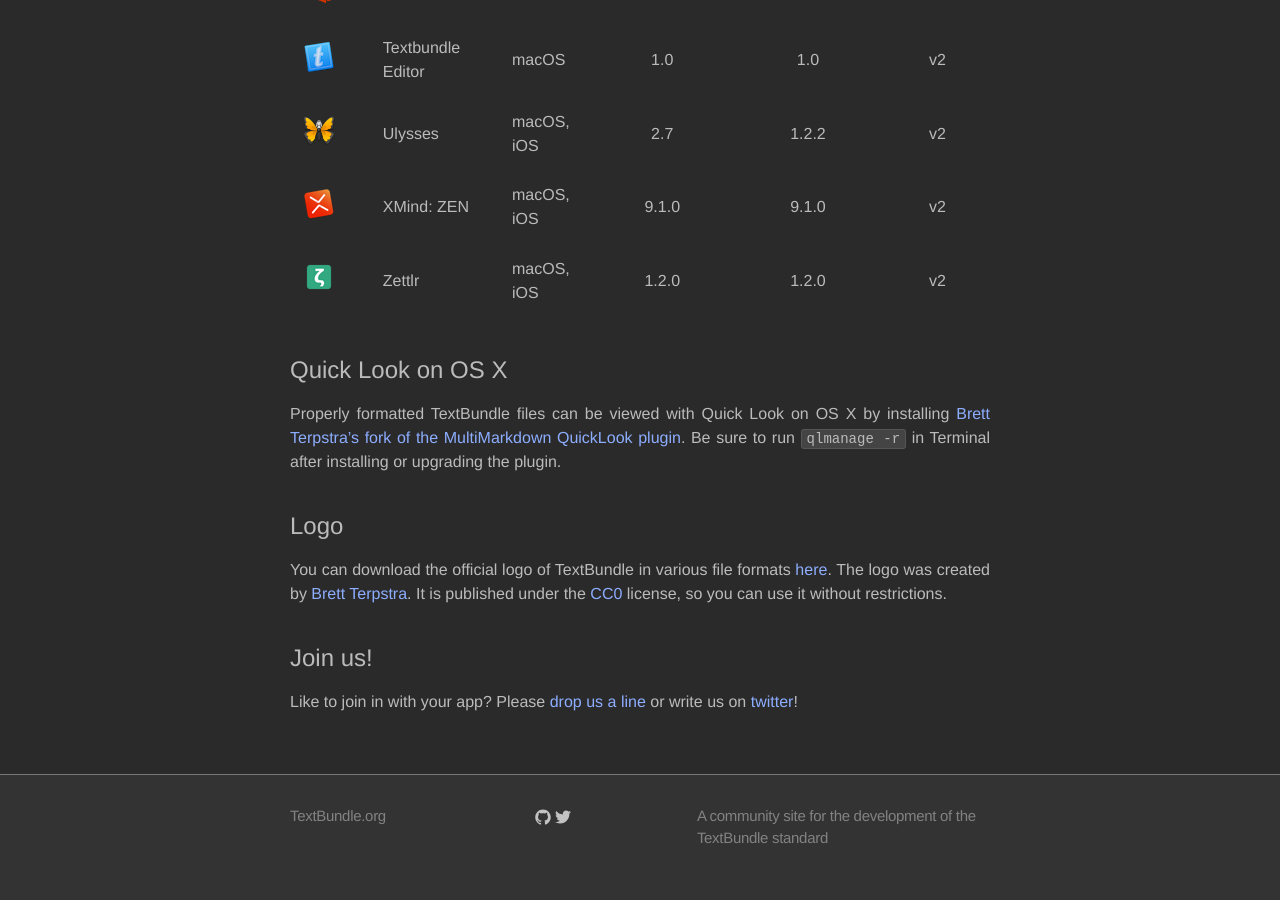
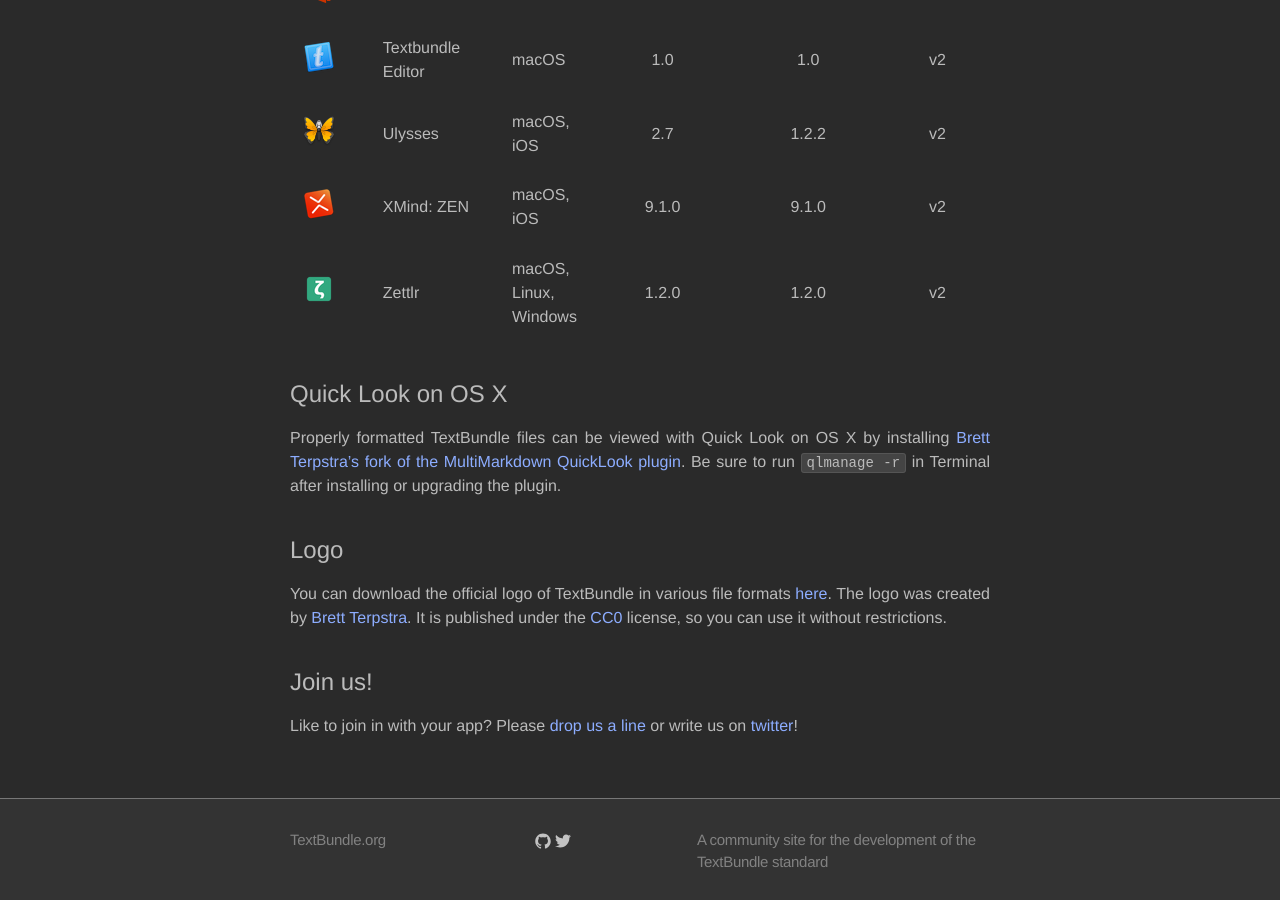
Before and after one commit to textbundle/textbundle.github.io, a Jekyll site: the page built from index.md, in a window 1280 px wide and 900 px high, scrolled down 1794 px. Built offline with Jekyll 4.4.1, drawn with Linux system fonts in a browser that asks for light colours.

Commit message:
Correct supported plattforms for Zettlr

```diff
--- a/index.md
+++ b/index.md
@@ -155,7 +155,7 @@
     <tr class="app">
         <td class="appicon"><a href='https://www.zettlr.com/'><img src='images/apps/zettlr.png' /></a></td>
         <td class="appname"><a href='https://www.zettlr.com/'>Zettlr</a></td>
-       <td class="appos">macOS, iOS</td>
+       <td class="appos">macOS, Linux, Windows</td>
         <td class="appreading">1.2.0</td>
         <td class="appwriting">1.2.0</td>
         <td class="appstandard">v2</td>
```
